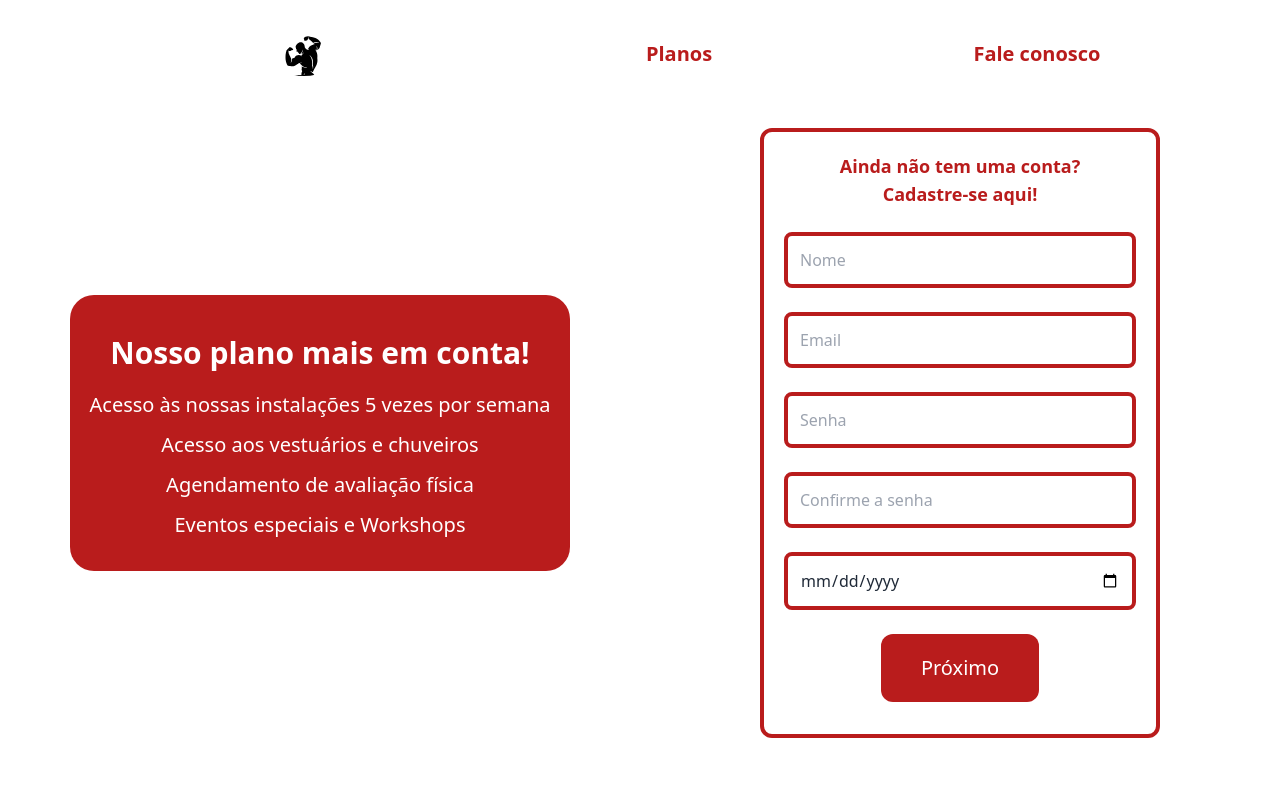
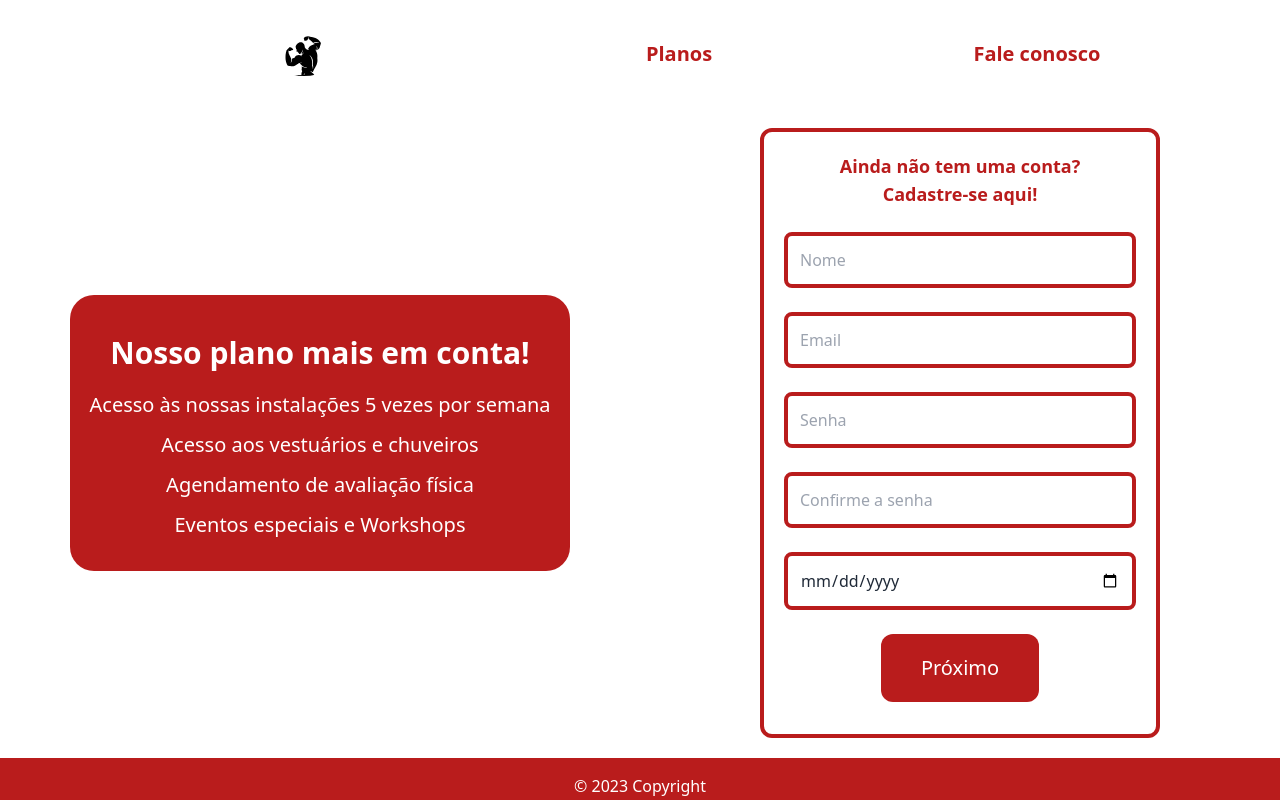
Before and after one commit to gabriel-raamos/academia-esporte-e-acao, a React (Vite) app: page / in a window 1280 px wide. Shown: the top 800 px of the page. Built offline with nearby package versions, Linux system fonts and the light colour scheme.

Commit message:
ok now i fixed the footer

```diff
--- a/src/pages/Home/Home.jsx
+++ b/src/pages/Home/Home.jsx
@@ -3,7 +3,7 @@ import Form from "../../components/Form/Form";
 
 export default function Home() {
     return (
-        <section className="min-h-screen" >
+        <section className="" >
 
             <div className="h-full grid grid-row-2 md:grid-cols-2 bg-white " >
 
--- a/src/pages/Planos/Planos.jsx
+++ b/src/pages/Planos/Planos.jsx
@@ -4,7 +4,7 @@ import Card3 from "../../components/Card3/Card3";
 
 export default function Planos() {
     return (
-        <div className="min-h-screen">
+        <div className="">
             <div className="flex flex-wrap justify-center" >
                 <Card1 />
                 <Card2 />
--- a/src/routes.jsx
+++ b/src/routes.jsx
@@ -7,6 +7,7 @@ import Rodape from './components/Rodape/Rodape'
 
 export default function App() {
   return (
+    <div className='min-h-screen' >
       <BrowserRouter>
         <NavBar />
 
@@ -20,6 +21,7 @@ export default function App() {
         <Rodape />
 
       </BrowserRouter>
+    </div>
   )
 }
 
```
Lines whose indentation alone changed are shown as unchanged.
